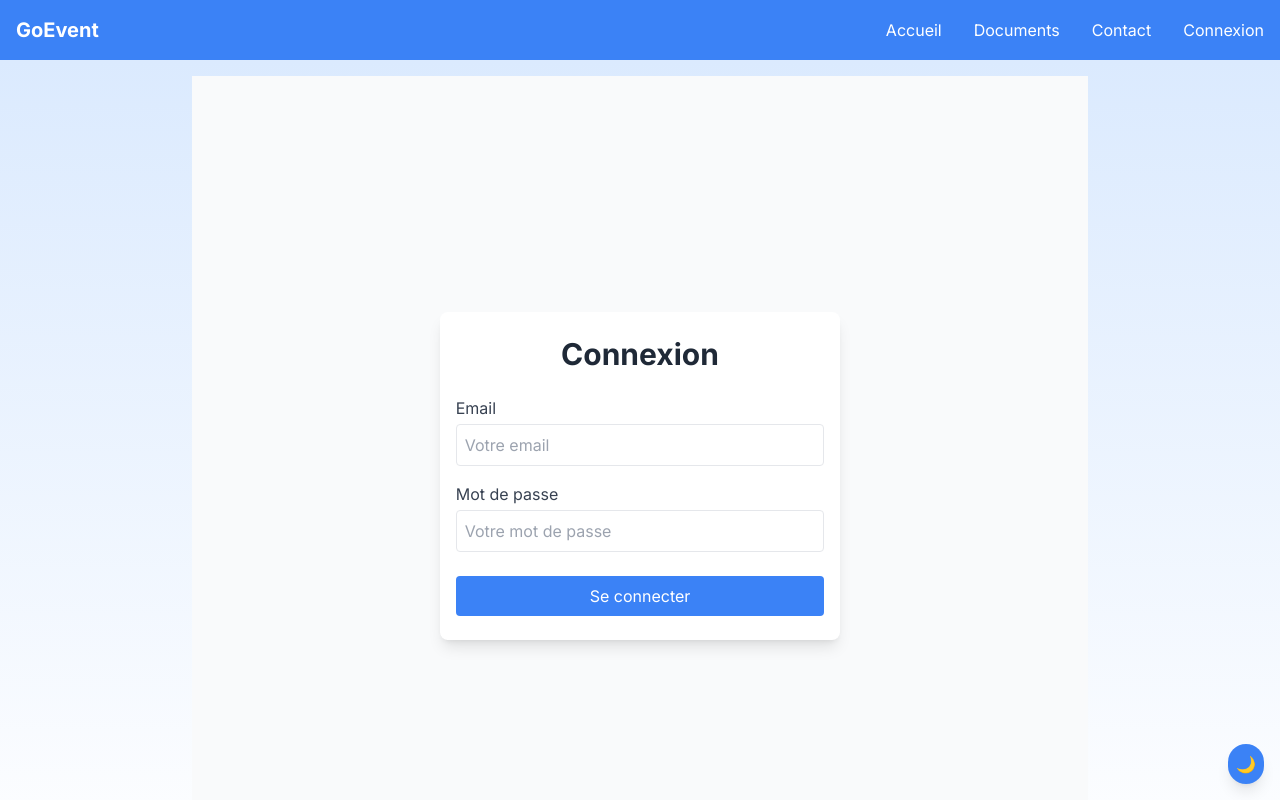
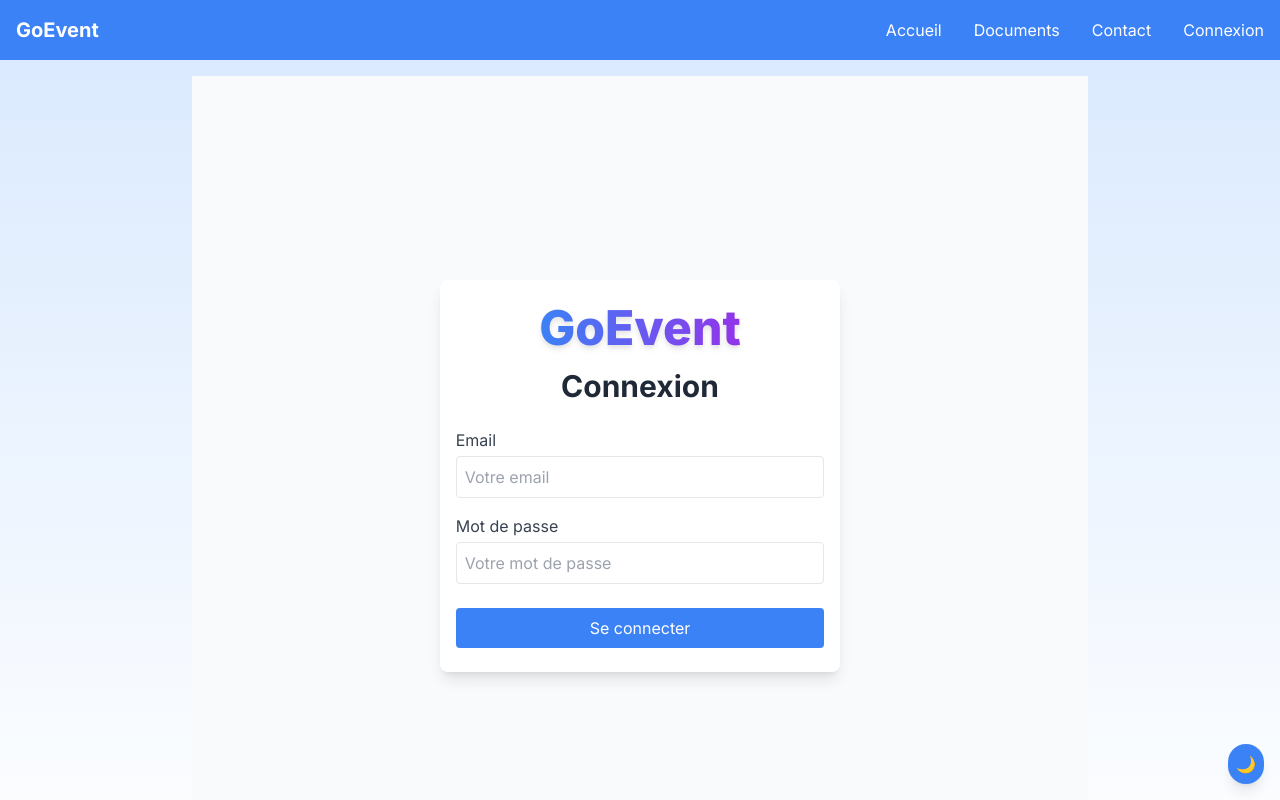
Before and after one commit to s6serge/goevents-app, a Next.js app: page /login in a window 1280 px wide. Shown: the top 800 px of the page. Built offline with nearby package versions, Linux system fonts and the light colour scheme.

Commit message:
Ajout de commentaire +bug fix

```diff
--- a/app/login/page.jsx
+++ b/app/login/page.jsx
@@ -1,21 +1,31 @@
-// app/login/page.jsx
-// Ce composant affiche la page de connexion avec un formulaire permettant à l'utilisateur de se connecter.
+import GoEventLogo from '../../components/GoEventLogo';
+
+// Ce composant affiche la page de connexion avec un formulaire pour l'utilisateur,
+// et intègre le logo "GoEvent" en haut pour renforcer l'identité visuelle.
 export default function LoginPage() {
   return (
     // Niveau 1 : Conteneur principal de la page
-    // - Définit un padding vertical (py-8), les couleurs de fond pour les modes clair et sombre,
-    //   et une hauteur minimale pour occuper tout l'écran (min-h-screen).
+    // - Ajoute un padding vertical (py-8), définit les couleurs de fond pour les modes clair et sombre,
+    //   et impose une hauteur minimale pour occuper toute la fenêtre (min-h-screen).
     // - Utilise flex pour centrer verticalement le contenu.
     <div className="py-8 bg-gray-50 dark:bg-gray-900 min-h-screen flex items-center">
 
       {/*
         Niveau 2 : Carte de connexion
-        - Centre horizontalement la carte avec mx-auto et un padding horizontal (px-4).
-        - Limite la largeur maximale (max-w-md) pour un rendu optimal sur écran.
-        - Applique un fond blanc (ou sombre en mode dark), une ombre (shadow-lg) et des coins arrondis (rounded-lg),
+        - Centre horizontalement la carte (mx-auto) et limite sa largeur maximale (max-w-md).
+        - Applique un fond blanc (ou sombre en mode dark), une ombre (shadow-lg) et des coins arrondis (rounded-lg).
         - Ajoute un padding intérieur (p-6) pour espacer le contenu.
       */}
       <div className="mx-auto px-4 max-w-md bg-white dark:bg-gray-800 shadow-lg rounded-lg p-6">
+
+        {/*
+          Niveau 3 : Conteneur du logo
+          - Affiche le logo "GoEvent" centré en haut de la carte.
+          - La marge inférieure (mb-4) sépare le logo du reste du contenu.
+        */}
+        <div className="flex justify-center mb-4">
+          <GoEventLogo />
+        </div>
 
         {/*
           Niveau 3 : Titre de la page de connexion
@@ -29,14 +39,13 @@ export default function LoginPage() {
         {/*
           Niveau 3 : Formulaire de connexion
           - Permet à l'utilisateur de saisir son email et son mot de passe.
-          - Chaque champ est directement placé dans le formulaire pour maintenir une imbrication maximale de 4 niveaux.
+          - Les éléments internes (labels, inputs, bouton) restent au niveau 4.
         */}
         <form>
           {/*
             Niveau 4 : Champ Email
-            - Label associé et champ de saisie pour l'email.
-            - Le label et l'input sont placés directement dans le formulaire.
-            - La marge (mb-1 pour le label et mb-4 pour l'input) assure un espacement harmonieux.
+            - Label associé et champ de saisie pour l'adresse email.
+            - Les marges (mb-1 pour le label et mb-4 pour l'input) assurent un espacement harmonieux.
           */}
           <label htmlFor="email" className="block text-gray-700 dark:text-gray-200 mb-1">
             Email
@@ -51,7 +60,7 @@ export default function LoginPage() {
           {/*
             Niveau 4 : Champ Mot de passe
             - Label associé et champ de saisie pour le mot de passe.
-            - Les marges assurent un espacement cohérent avec le champ précédent.
+            - Les marges garantissent un espacement cohérent.
           */}
           <label htmlFor="password" className="block text-gray-700 dark:text-gray-200 mb-1">
             Mot de passe
@@ -65,7 +74,7 @@ export default function LoginPage() {
 
           {/*
             Niveau 4 : Bouton de soumission
-            - Bouton sur toute la largeur, avec un fond bleu qui s'assombrit au survol.
+            - Bouton sur toute la largeur avec un fond bleu qui s'assombrit au survol.
             - Transition fluide pour une meilleure interaction.
           */}
           <button
--- a/app/page.jsx
+++ b/app/page.jsx
@@ -4,7 +4,7 @@ import Link from 'next/link';
 export default function Home() {
   return (
     <div className="h-screen flex items-center justify-center text-white relative">
-      {/* SVG Background */}
+      {/* Webp Background */}
       <img
         src="/multicolor.webp"
         alt="Background"
--- /dev/null
+++ b/components/GoEventLogo.jsx
@@ -0,0 +1,20 @@
+// components/GoEventLogo.jsx
+// Ce composant affiche le logo "GoEvent" avec un dégradé de couleurs et des effets stylisés.
+export default function GoEventLogo() {
+  return (
+    // Conteneur centré horizontalement et verticalement
+    <div className="flex items-center justify-center">
+      {/*
+        Le titre "GoEvent" est stylisé avec :
+        - Une grande taille de police (text-5xl)
+        - Une graisse de police extrême (font-extrabold)
+        - Un dégradé de couleurs de bleu à violet (bg-gradient-to-r from-blue-500 to-purple-600)
+        - Un texte transparent qui laisse apparaître le dégradé via bg-clip-text
+        - Un effet d'ombre léger (drop-shadow-md)
+      */}
+      <h1 className="text-5xl font-extrabold bg-gradient-to-r from-blue-500 to-purple-600 text-transparent bg-clip-text drop-shadow-md">
+        GoEvent
+      </h1>
+    </div>
+  );
+}
```
